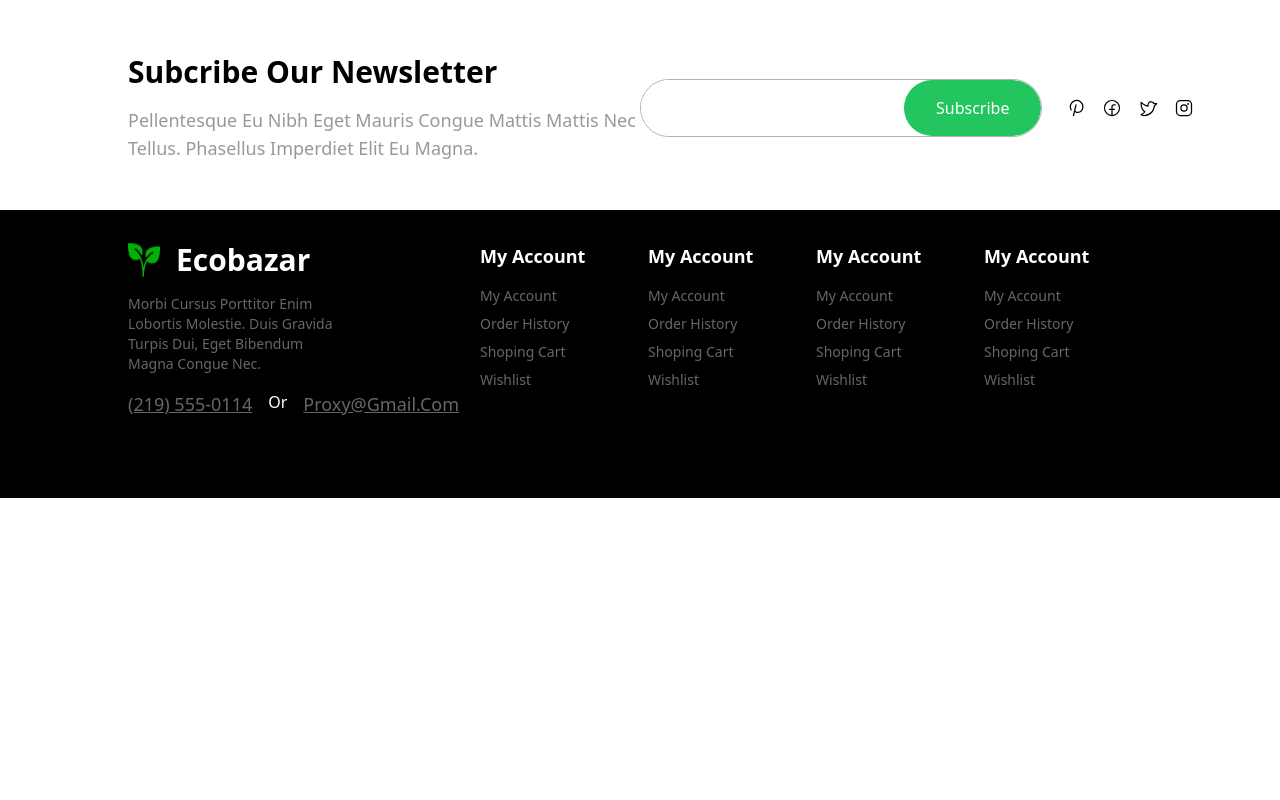
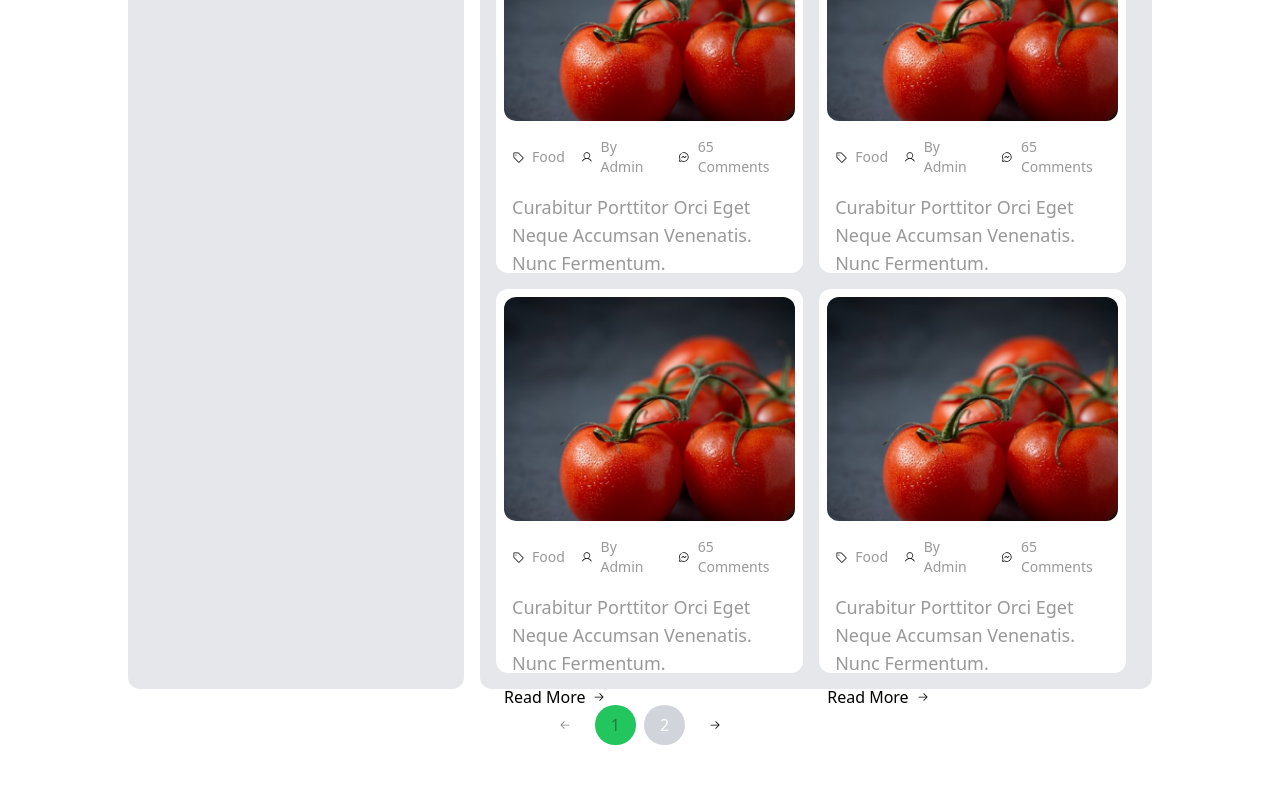
Before and after one commit to DUSHIME1212/Ecobazar, a React (Vite) app in the folder frontend/: page /blog in a window 1280 px wide. Shown: the part 1620-2420 px from the top of the page. Before the commit the page ends 2118 px from the top, so only its background shows below. Built offline with nearby package versions, Linux system fonts and the light colour scheme.

Commit message:
"Updated BlogCard component with new design and added pagination to BlogList page"

```diff
--- a/frontend/src/components/Blog/BlogCard.jsx
+++ b/frontend/src/components/Blog/BlogCard.jsx
@@ -1,7 +1,40 @@
+import { ArrowRight, MessengerLogo, Tag, User } from "@phosphor-icons/react";
+import { Link } from "react-router-dom";
+
 const BlogCard = () => {
   return (
-    <div>BlogCard</div>
-  )
-}
+    <div className="w-[48%] max-h-96 min-h-96 bg-white rounded-xl p-2">
+      <img
+        src="/instagram/Instagram Post.png"
+        alt=""
+        className="h-56 w-full object-cover rounded-xl"
+      />
+      <div className="flex gap-2 mt-2 flex-col justify-between">
+        <div className="flex flex-row items-center">
+          <span className="flex items-center gap-2 p-2">
+            <Tag size={12} />
+            <p className="text-sm">Food</p>
+          </span>
+          <span className="flex items-center gap-2 p-2">
+            <User size={12} />
+            <p className="text-sm">By Admin</p>
+          </span>
+          <span className="flex items-center gap-2 p-2">
+            <MessengerLogo size={12} />
+            <p className="text-sm">65 Comments</p>
+          </span>
+        </div>
+        <p className="px-2">
+          Curabitur porttitor orci eget neque accumsan venenatis. Nunc
+          fermentum.
+        </p>
+        <Link to={""} className="flex gap-2 items-center">
+          <span>Read more</span>
+          <ArrowRight size={12} />
+        </Link>
+      </div>
+    </div>
+  );
+};
 
-export default BlogCard
+export default BlogCard;
--- /dev/null
+++ b/frontend/src/components/Blog/Pagination.jsx
@@ -0,0 +1,37 @@
+import { ArrowLeft, ArrowRight } from "@phosphor-icons/react";
+
+const Pagination = ({ currentPage, totalPages, onPageChange }) => {
+  const handlePageChange = (page) => {
+    onPageChange(page);
+  };
+
+  return (
+    <div className="flex justify-center my-4">
+      <button
+        disabled={currentPage === 1}
+        onClick={() => handlePageChange(currentPage - 1)}
+        className="px-4 py-2 hover:bg-transparent mx-1 bg-transparent text-black disabled:opacity-50"
+      >
+        <ArrowLeft size={12}/>
+      </button>
+      {[...Array(totalPages)].map((_, index) => (
+        <button
+          key={index}
+          onClick={() => handlePageChange(index + 1)}
+          className={`px-4 py-2 mx-1 rounded-full ${currentPage === index + 1 ? 'bg-green-500 text-green-700' : 'bg-gray-300'}`}
+        >
+          {index + 1}
+        </button>
+      ))}
+      <button
+        disabled={currentPage === totalPages}
+        onClick={() => handlePageChange(currentPage + 1)}
+        className="px-4 py-2 hover:bg-transparent mx-1 bg-transparent text-black disabled:opacity-90"
+      >
+        <ArrowRight size={12}/>
+      </button>
+    </div>
+  );
+};
+
+export default Pagination;
--- a/frontend/src/pages/Blog/BlogList.jsx
+++ b/frontend/src/pages/Blog/BlogList.jsx
@@ -5,15 +5,30 @@ import { categoriesShop } from "../../utils/utils";
 import Populartag from "../../components/Blog/Populartag";
 import OurGallery from "../../components/Blog/OurGallery";
 import RecentlyAddedBlog from "../../components/Blog/RecentlyAddedBlog";
+import BlogCard from "../../components/Blog/BlogCard";
+import { useState } from "react";
+import Pagination from "../../components/Blog/Pagination";
 
 export default function BlogList() {
   const page = useLocation().pathname.split("/").pop();
+  const blogsPerPage = 5;
+  const [currentPage, setCurrentPage] = useState(1);
+  const totalBlogs = categoriesShop.length;
+  const totalPages = Math.ceil(totalBlogs / blogsPerPage);
+
+  const handlePageChange = (page) => {
+    setCurrentPage(page);
+  };
+
+  const indexOfLastBlog = currentPage * blogsPerPage;
+  const indexOfFirstBlog = indexOfLastBlog - blogsPerPage;
+  const currentBlogs = categoriesShop.slice(indexOfFirstBlog, indexOfLastBlog);
 
   return (
     <div>
       <Breadcrumbs pageroute={page} />
       <div className="px-8 md:px-16 lg:px-32 py-8">
-        {/* top */}
+        {/* Top Section */}
         <div>
           <h1 className="mb-4 flex justify-between">
             <button className="flex px-8 rounded-full text-sm gap-2 items-center">
@@ -27,32 +42,23 @@ export default function BlogList() {
                 id="fruit"
                 className="p-2 outline-none bg-gray-200 text-sm rounded-xl"
               >
-                <option value="apple" className="px-4">
-                  Apple
-                </option>
-                <option value="apple" className="px-4">
-                  Apple
-                </option>
-                <option value="apple" className="px-4">
-                  Apple
-                </option>
+                <option value="apple" className="px-4">Apple</option>
+                {/* Add more options as needed */}
               </select>
             </div>
             <span className="flex gap-1 items-center">
-              <h3 className="text-black font-bold text-sm">52</h3>
+              <h3 className="text-black font-bold text-sm">{totalBlogs}</h3>
               <p className="text-sm">Results Found</p>
             </span>
           </h1>
         </div>
-        {/* bottom */}
+        {/* Bottom Section */}
         <div className="flex gap-4">
           <div className="w-1/3 min-h-96 bg-gray-200 flex flex-col gap-2 p-2 rounded-xl">
+            {/* Side Filters and Categories */}
             <div className="w-full p-2">
               <form action="">
-                <label
-                  htmlFor=""
-                  className="flex gap-2 p-2 bg-white rounded-xl items-center"
-                >
+                <label className="flex gap-2 p-2 bg-white rounded-xl items-center">
                   <MagnifyingGlass size={16} />
                   <input
                     type="text"
@@ -66,10 +72,7 @@ export default function BlogList() {
               <div className="p-2 bg-white rounded-xl">
                 <h1 className="w-full text-lg mb-2 p-2">Top Categories</h1>
                 {categoriesShop.map((item, i) => (
-                  <div
-                    key={i}
-                    className="flex items-center p-2 justify-between"
-                  >
+                  <div key={i} className="flex items-center p-2 justify-between">
                     <h3>{item.type}</h3>
                     <span>{item.number}</span>
                   </div>
@@ -86,10 +89,17 @@ export default function BlogList() {
               <RecentlyAddedBlog />
             </div>
           </div>
-          <div className="w-2/3 min-h-96 bg-gray-200 p-2 rounded-xl">
-
+          <div className="w-2/3 min-h-96 bg-gray-200 flex flex-row flex-wrap gap-4 p-4 rounded-xl">
+            {[...currentBlogs,...currentBlogs].map((item, i) => (
+              <BlogCard key={i} />
+            ))}
           </div>
         </div>
+        <Pagination
+          currentPage={currentPage}
+          totalPages={totalPages}
+          onPageChange={handlePageChange}
+        />
       </div>
     </div>
   );
```
